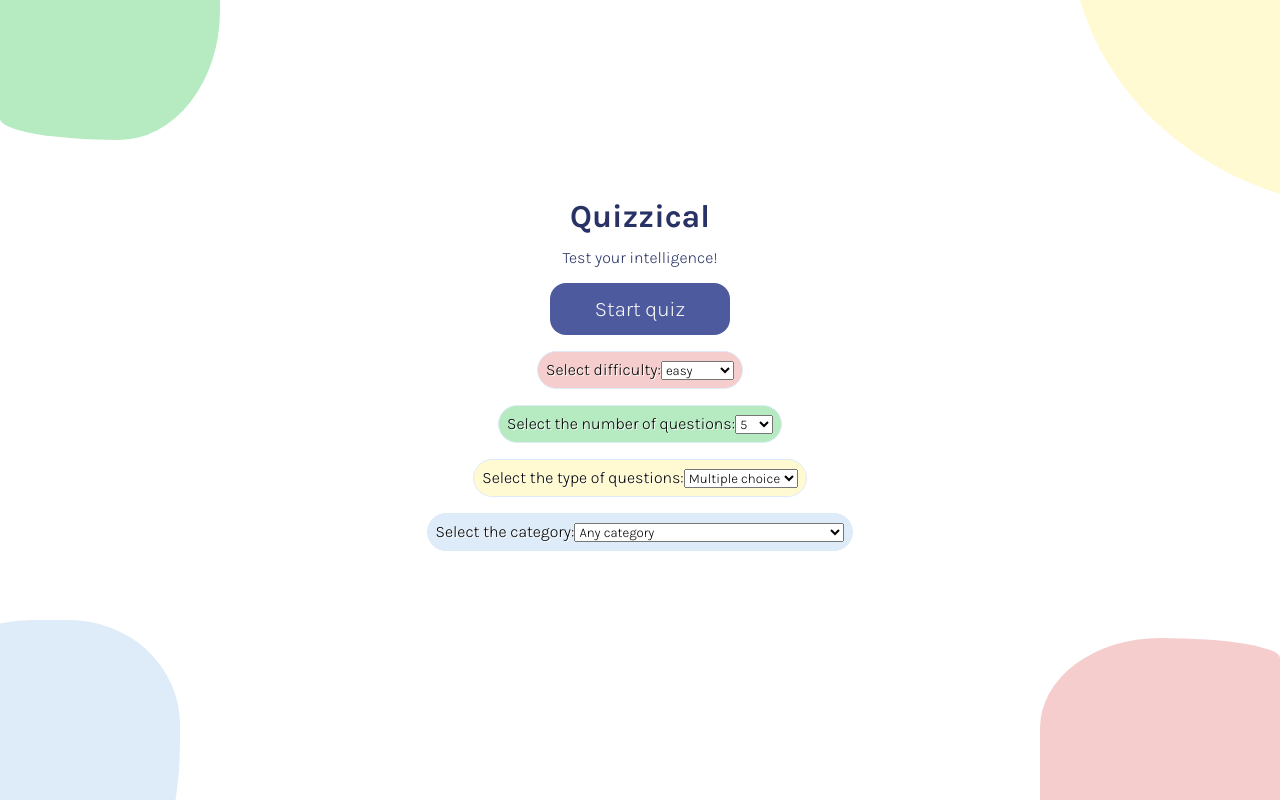
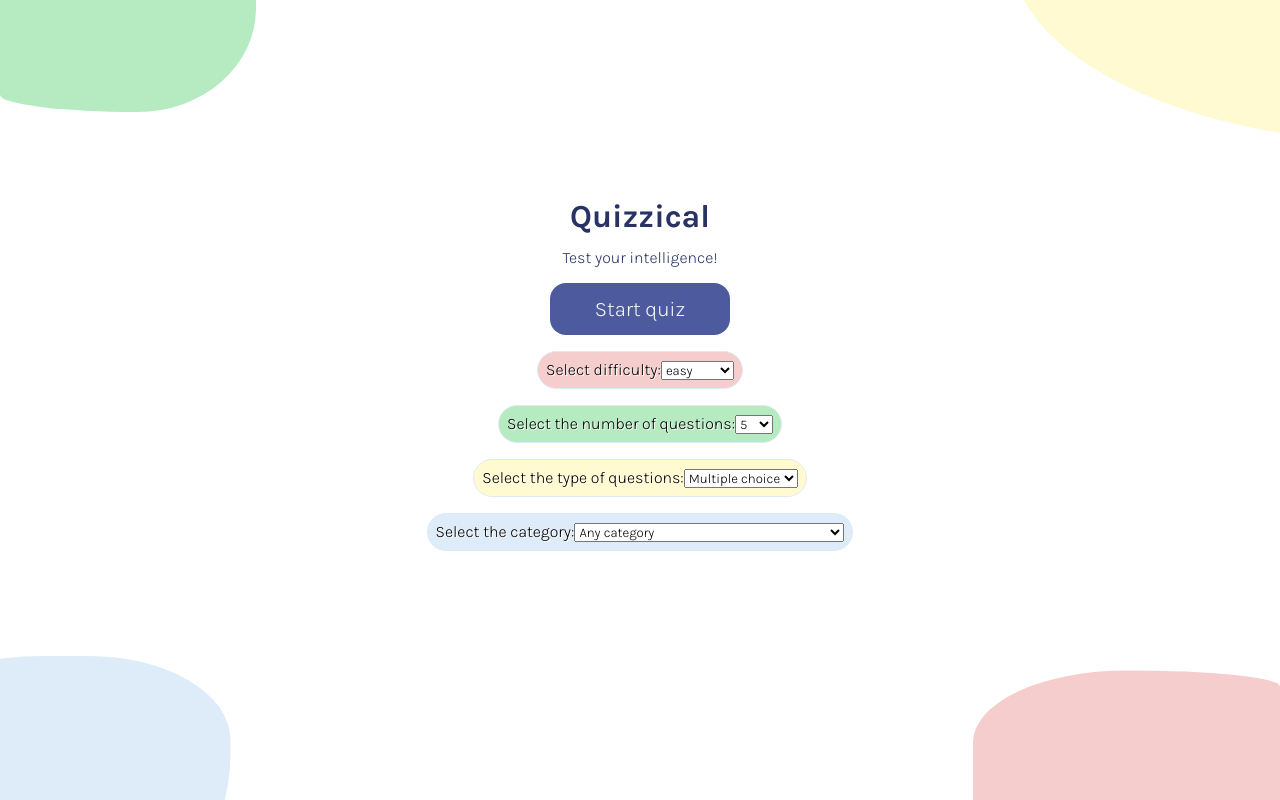
Before and after one commit to Drayved/Quizzical, a React (Vite) app: page / in a window 1280 px wide. Built offline with nearby package versions, Linux system fonts and the light colour scheme; no server answers.

Commit message:
Update index.css

```diff
--- a/src/index.css
+++ b/src/index.css
@@ -94,7 +94,6 @@ select option{
 /* quizpage */
 .questions{
   padding:  0;
-  font-size: 1.2rem;
 }
 
 .question-answers{
@@ -117,7 +116,7 @@ select option{
   border: 1px solid #293264;
   border-radius: 20px;
   padding: .3rem 1rem;
-  max-width: 130px;
+  max-width: 30vw;
   margin-left: -40px;
   cursor: pointer;
 }
@@ -159,8 +158,8 @@ select option{
   background-color: #DEEBF8;
   bottom: 0;
   left: 0;
-  width: 300px;
-  height: 300px;
+  width: 30vw;
+  height: 30vh;
   transform: translate(-40%, 40%);
   border-radius: 69% 50% 37% 40% / 66% 47% 80% 69%;
 }
@@ -169,8 +168,8 @@ select option{
   background-color: #f5cdcd;
   bottom:0;
   right:0;
-  width: 240px;
-  height: 180px;
+  width: 24vw;
+  height: 18vh;
   transform: translate(0%, 10%);
   border-radius: 90% 90% 0% 0% / 90% 20% 0% 10%;
 }
@@ -179,8 +178,8 @@ select option{
   background-color: #b6ebc2;
   top:0;
   left:0;
-  width: 220px;
-  height: 280px;
+  width: 20vw;
+  height: 28vh;
   transform: translate(0%, -50%);
   border-radius: 50% 40% 60% 70% / 0% 9% 60% 10%;
 }
@@ -189,8 +188,8 @@ select option{
   background-color: #FFFAD1;
   top: 0;
   right: 0;
-  width: 350px;
-  height: 350px;
+  width: 35vw;
+  height: 30vh;
   transform: translate(40%, -40%);
   border-radius: 0% 0% 0% 90% / 20% 80%;
 }
@@ -214,4 +213,12 @@ select option{
   .restart-text{
     margin-left: 2rem;
   }
+  .questions{
+    font-size: 3.2vw;
+  }
+
+  .answers{
+    font-size: 1.8vw;
+    padding: .5vh 3vw;
+  }
 }
```
